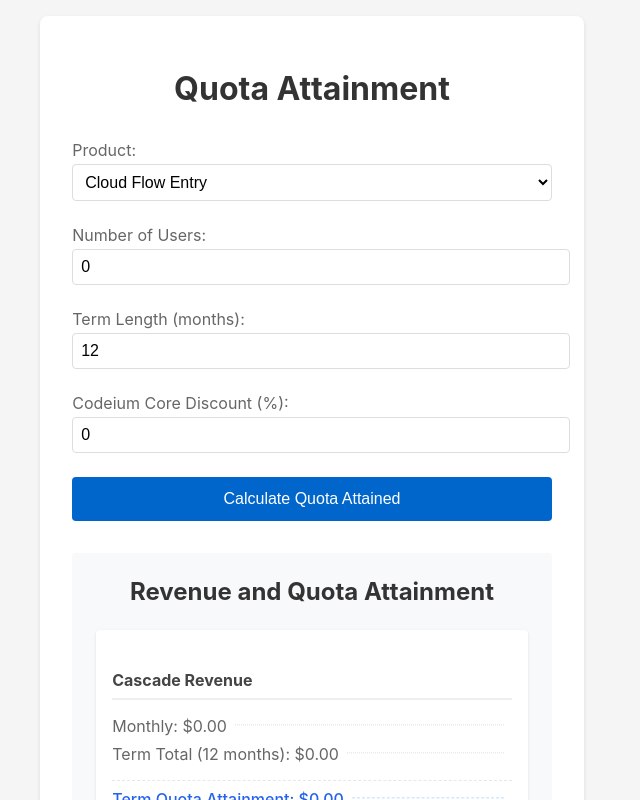
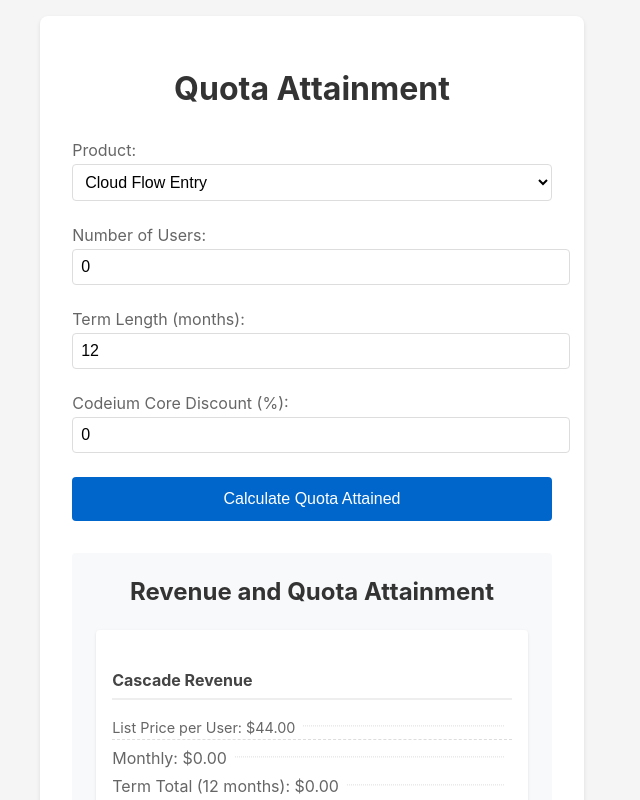
Before and after one commit to navsharma1/quota-calculator-web, a React app: page / in a window 1280 px wide. Both pictures are taken after a click on the button "Calculate Quota Attained". Shown: the top 800 px of the page, without its empty margins (360-1000 px from the left). Built offline with nearby package versions, Linux system fonts and the light colour scheme.

Commit message:
Add unit price display for both products

```diff
--- a/src/App.tsx
+++ b/src/App.tsx
@@ -187,6 +187,7 @@ const App: React.FC = () => {
           <div className="details">
             <div className="product-revenue">
               <h4>Cascade Revenue</h4>
+              <p className="unit-price">List Price per User: {formatCurrency(selectedProduct.cascadeListPrice)}</p>
               <p>Monthly: {formatCurrency(revenue.cascadeRevenue.monthly)}</p>
               <p>Term Total ({termLength} months): {formatCurrency(revenue.cascadeRevenue.term)}</p>
               <p className="quota-attainment">Term Quota Attainment: {formatCurrency(revenue.cascadeRevenue.quotaAttainment)}</p>
@@ -194,6 +195,8 @@ const App: React.FC = () => {
 
             <div className="product-revenue">
               <h4>Codeium Core Revenue (with {discount}% discount)</h4>
+              <p className="unit-price">List Price per User: {formatCurrency(selectedProduct.codeiumCoreListPrice)}</p>
+              <p className="unit-price">Discounted Price per User: {formatCurrency(selectedProduct.codeiumCoreListPrice * (1 - discount/100))}</p>
               <p>Monthly: {formatCurrency(revenue.codeiumCoreRevenue.monthly)}</p>
               <p>Term Total ({termLength} months): {formatCurrency(revenue.codeiumCoreRevenue.term)}</p>
               <p className="quota-attainment">Term Quota Attainment: {formatCurrency(revenue.codeiumCoreRevenue.quotaAttainment)}</p>
--- a/src/styles.css
+++ b/src/styles.css
@@ -201,3 +201,11 @@ button:hover {
   font-weight: 600;
   font-size: 1.1em;
 }
+
+.unit-price {
+  color: #666;
+  font-size: 0.9em;
+  margin: 5px 0;
+  padding: 3px 0;
+  border-bottom: 1px dashed #ddd;
+}
```
